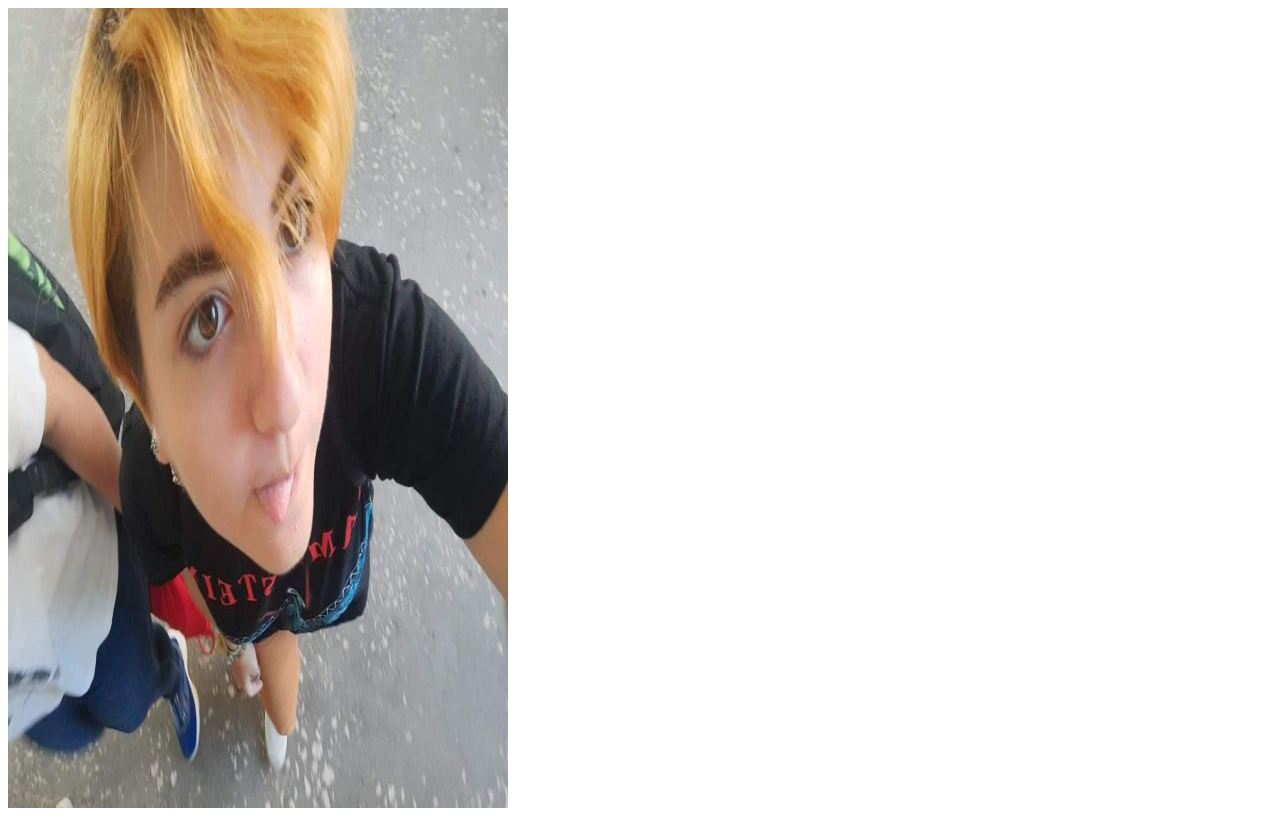
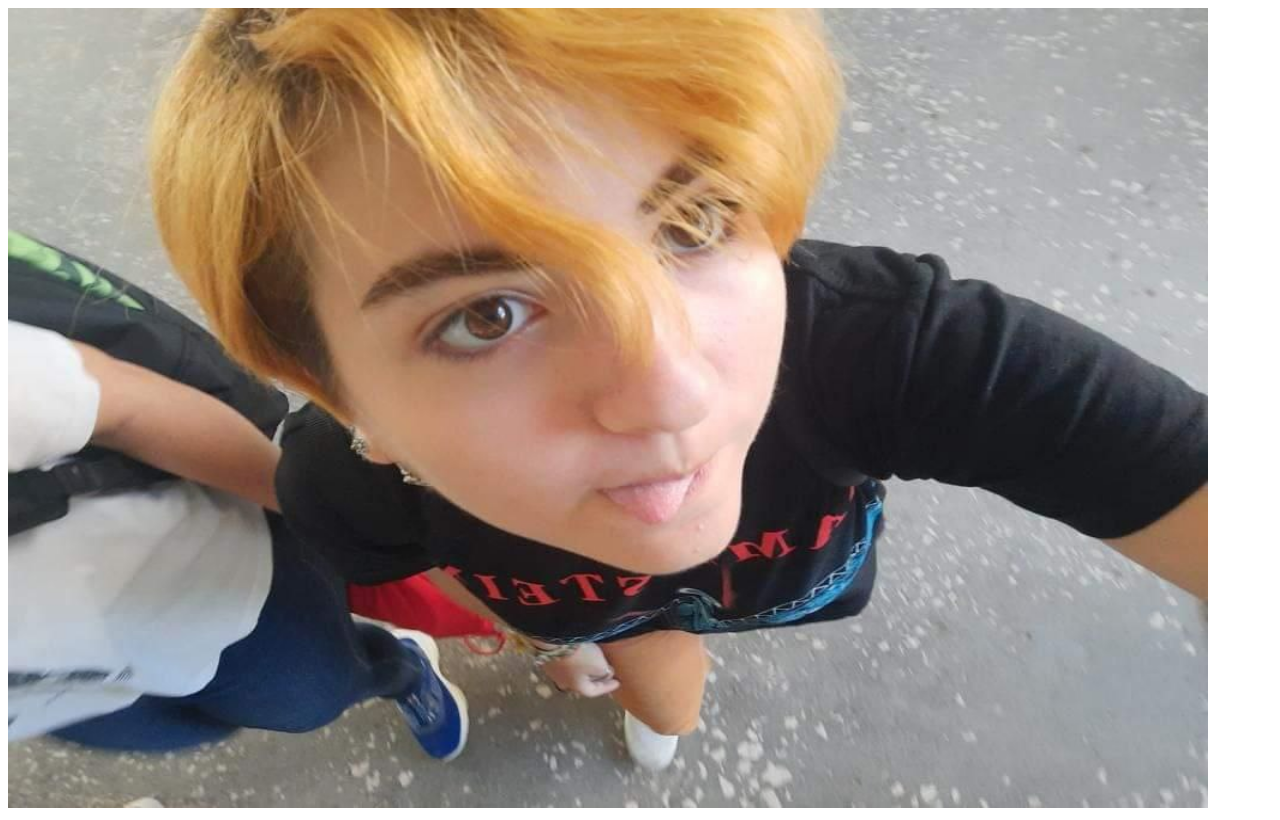
Before and after one commit to MkrtichPapikyan/Arinaaaaa, a plain HTML site: page index.html in a window 1280 px wide. Drawn offline with Linux system fonts and the light colour scheme; files whose address does not match are found by name.

Commit message:
Update index.html

```diff
--- a/index.html
+++ b/index.html
@@ -7,6 +7,6 @@
     <title>Document</title>
 </head>
 <body>
-    <img src="C:\Users\User\Desktop\programing\HTML\Arinaaaaa\photo_2022-10-13_12-11-45.jpg", height="800px", width="500px">
+    <img src="C:\Users\User\Desktop\programing\HTML\Arinaaaaa\photo_2022-10-13_12-11-45.jpg", height="800px", width="1200px">
 </body>
 </html>
```
